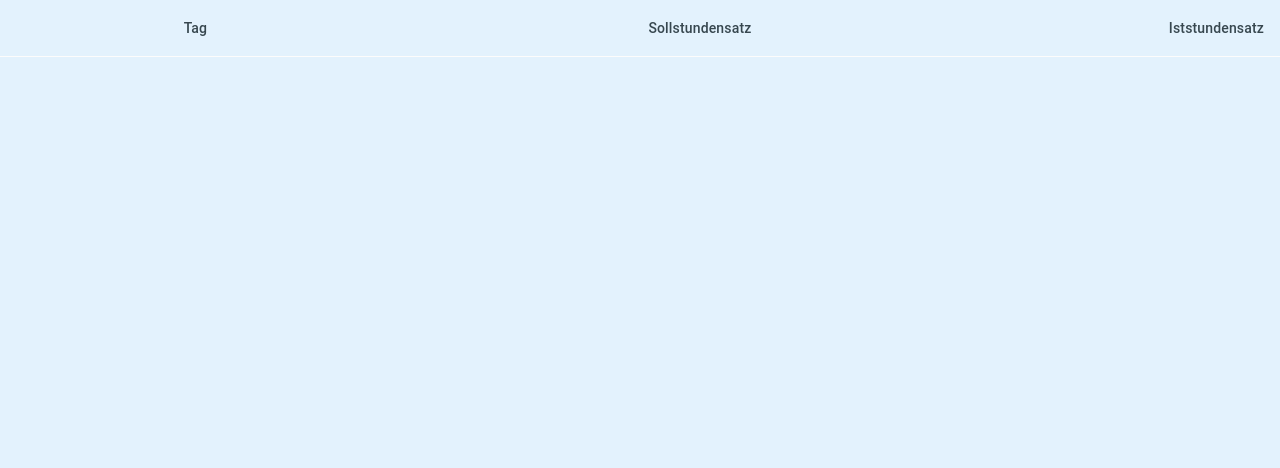
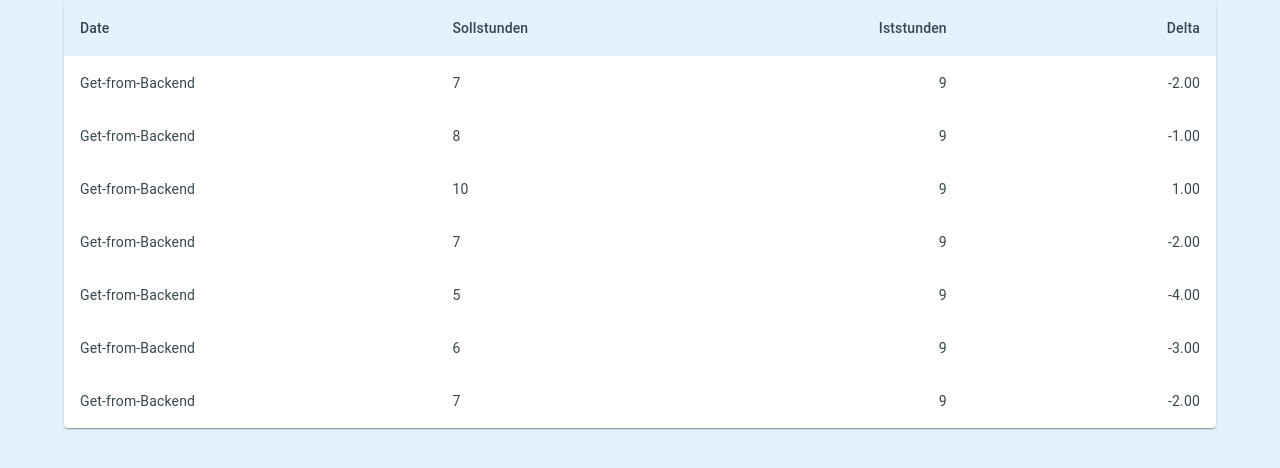
Before and after one commit to HamiDuong/SW-Projekt, a React (Create React App) app in the folder frontend/worktimeapp/: page / in a window 1280 px wide. Shown: the top 468 px of the page. Built offline with nearby package versions, Linux system fonts and the light colour scheme.

Commit message:
ProjectWorkTime 1. Dummy-Version

```diff
--- a/frontend/worktimeapp/src/Components/ProjectWorkTime.js
+++ b/frontend/worktimeapp/src/Components/ProjectWorkTime.js
@@ -1,28 +1,96 @@
-import React, { Component } from 'react';
+import React from 'react';
+import Paper from '@mui/material/Paper';
 import Table from '@mui/material/Table';
 import TableBody from '@mui/material/TableBody';
 import TableCell from '@mui/material/TableCell';
+import TableContainer from '@mui/material/TableContainer';
 import TableHead from '@mui/material/TableHead';
+import TablePagination from '@mui/material/TablePagination';
 import TableRow from '@mui/material/TableRow';
 
-class ProjectWorktTime extends Component {
+//Fake Data for column-filling:
+const columns = [
+    { id: 'date', label: 'Date', minWidth: 100 },
+    { id: 'sollstunden', label: 'Sollstunden', minWidth: 100 },
+    {
+        id: 'iststunden',
+        label: 'Iststunden',
+        minWidth: 100,
+        align: 'right',
+        //format: (value) => value.toLocaleString('en-US'),
+    },
+    {
+        id: 'delta',
+        label: 'Delta',
+        minWidth: 100,
+        align: 'right',
+        format: (value) => value.toFixed(2),
+    },
+];
+
+function createData(date, sollstunden, iststunden) {
+    const delta = sollstunden - iststunden;
+    return { date, sollstunden, iststunden, delta };
+}
+
+const rows = [
+    createData('Get-from-Backend', 7, 9),
+    createData('Get-from-Backend', 8, 9),
+    createData('Get-from-Backend', 10, 9),
+    createData('Get-from-Backend', 7, 9),
+    createData('Get-from-Backend', 5, 9),
+    createData('Get-from-Backend', 6, 9),
+    createData('Get-from-Backend', 7, 9),
+];
+
+
+class ProjectWorkTime extends React.Component {
     constructor(props) {
         super(props);
     }
     state = {}
     render() {
         return (
-            <Table >
-                <TableHead>
-                    <TableRow>
-                        <TableCell align="right">Tag</TableCell>
-                        <TableCell align="right">Sollstundensatz</TableCell>
-                        <TableCell align="right">Iststundensatz</TableCell>
-                    </TableRow>
-                </TableHead>
-            </Table>
+            <Paper sx={{ width: '90%', overflow: 'hidden', margin: 'auto' }}>
+                <TableContainer sx={{ maxHeight: 440 }} size='small'>
+                    <Table stickyHeader aria-label="sticky table">
+                        <TableHead>
+                            <TableRow>
+                                {columns.map((column) => (
+                                    <TableCell
+                                        key={column.id}
+                                        align={column.align}
+                                        style={{ minWidth: column.minWidth }}
+                                    >
+                                        {column.label}
+                                    </TableCell>
+                                ))}
+                            </TableRow>
+                        </TableHead>
+                        <TableBody>
+                            {rows
+                                .map((row) => {
+                                    return (
+                                        <TableRow hover role="checkbox" tabIndex={-1} key={row.date}>
+                                            {columns.map((column) => {
+                                                const value = row[column.id];
+                                                return (
+                                                    <TableCell key={column.id} align={column.align}>
+                                                        {column.format && typeof value === 'number'
+                                                            ? column.format(value)
+                                                            : value}
+                                                    </TableCell>
+                                                );
+                                            })}
+                                        </TableRow>
+                                    );
+                                })}
+                        </TableBody>
+                    </Table>
+                </TableContainer>
+            </Paper>
         );
     }
 }
 
-export default ProjectWorktTime;
+export default ProjectWorkTime;
```
